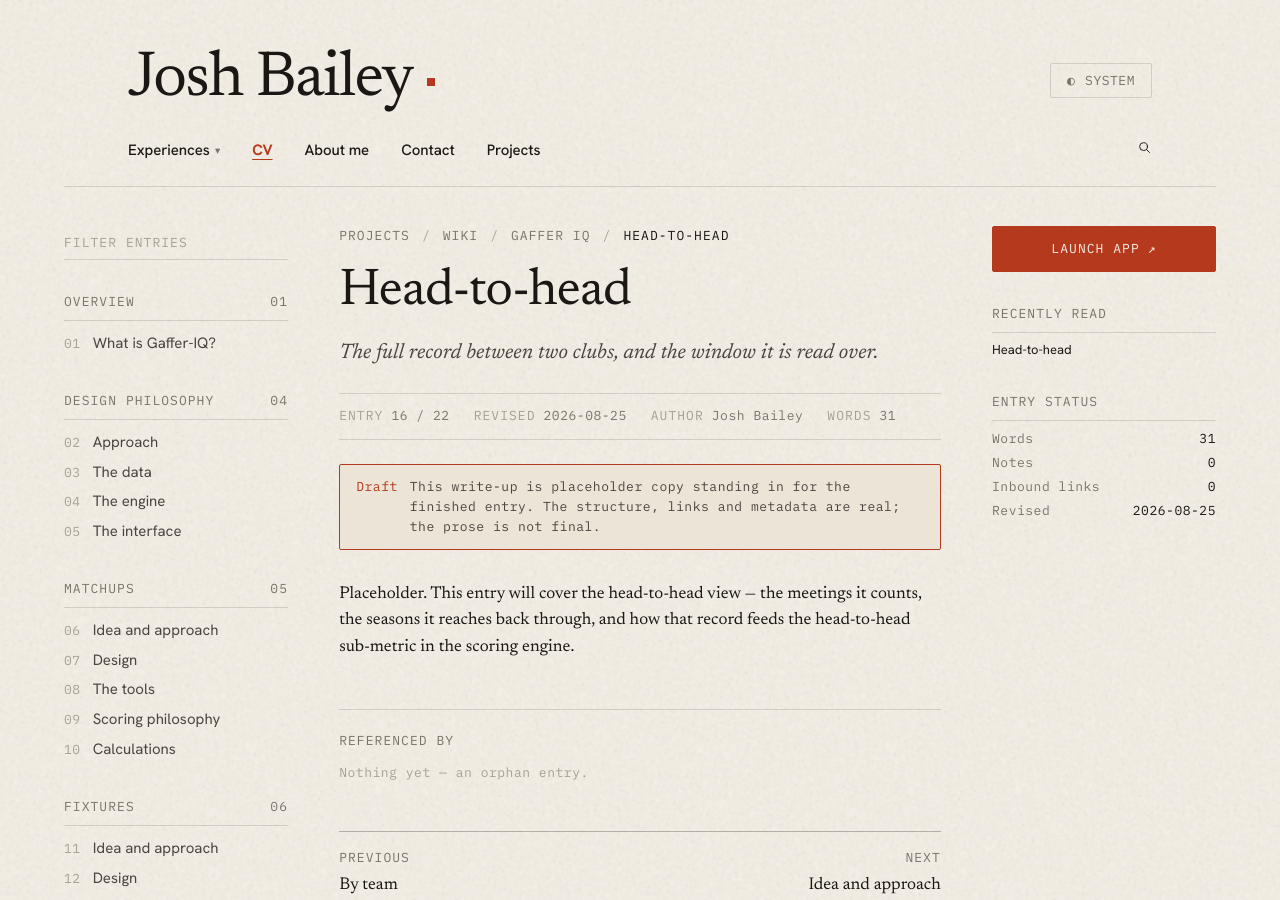
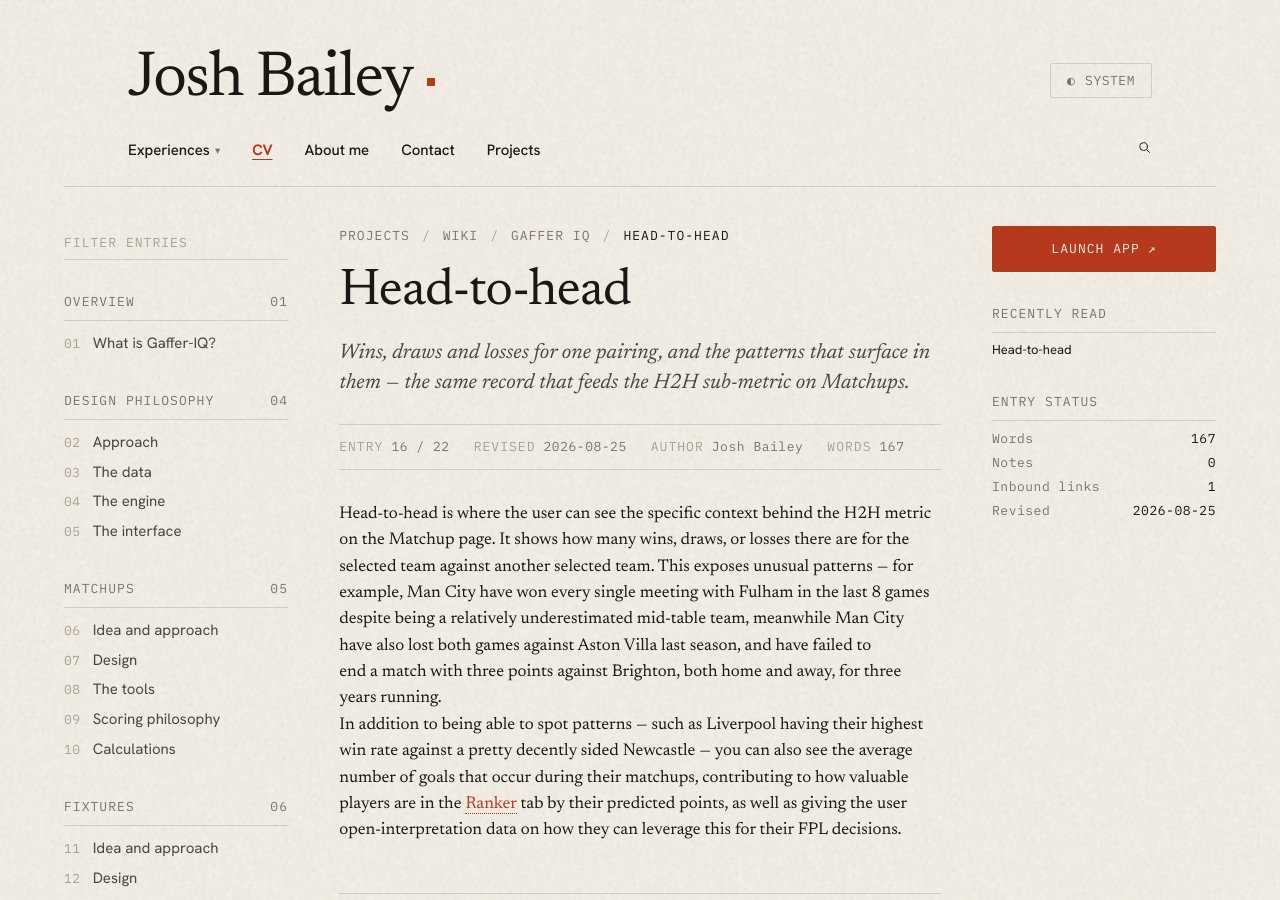
Before and after one commit to JAYJAYBEE303/jayjaybee-site, a Jekyll site: the page built from projects/wiki/gaffer-iq/fixtures-head-to-head/index.html, in a window 1280 px wide and 900 px high. Built offline with Jekyll 4.4.1, drawn with Linux system fonts in a browser that asks for light colours.

Commit message:
docs(wiki): write the four Fixtures sub-view entries
Gameweek, Table, By team and Head-to-head all drop status: draft.
Table links to By team, By team links to Head-to-head, and
Head-to-head links to Ranker idea and approach — the same click paths
the app itself uses to move a user through the page.

Co-Authored-By: Claude Sonnet 5 <noreply@anthropic.com>

```diff
--- a/projects/wiki/gaffer-iq/fixtures-head-to-head/index.html
+++ b/projects/wiki/gaffer-iq/fixtures-head-to-head/index.html
@@ -5,8 +5,23 @@ slug: fixtures-head-to-head
 order: 160
 group: Fixtures
 title: Head-to-head
-status: draft
-lede: The full record between two clubs, and the window it is read over.
+lede: Wins, draws and losses for one pairing, and the patterns that surface in them — the same record that feeds the H2H sub-metric on Matchups.
 ---
 
-<p>Placeholder. This entry will cover the head-to-head view — the meetings it counts, the seasons it reaches back through, and how that record feeds the head-to-head sub-metric in the scoring engine.</p>
+<p>Head-to-head is where the user can see the specific context behind
+the H2H metric on the Matchup page. It shows how many wins, draws, or
+losses there are for the selected team against another selected team.
+This exposes unusual patterns — for example, Man City have won every
+single meeting with Fulham in the last 8 games despite being a
+relatively underestimated mid-table team, meanwhile Man City have also
+lost both games against Aston Villa last season, and have failed to end
+a match with three points against Brighton, both home and away, for
+three years running.</p>
+
+<p>In addition to being able to spot patterns — such as Liverpool
+having their highest win rate against a pretty decently sided Newcastle
+— you can also see the average number of goals that occur during their
+matchups, contributing to how valuable players are in the
+[[ranker-idea-and-approach|Ranker]] tab by their predicted points, as
+well as giving the user open-interpretation data on how they can
+leverage this for their FPL decisions.</p>
```
Also changed, not shown: projects/wiki/gaffer-iq/fixtures-by-team/index.html (+14 -3 lines), projects/wiki/gaffer-iq/fixtures-gameweek/index.html (+18 -3 lines), projects/wiki/gaffer-iq/fixtures-table/index.html (+14 -3 lines).
